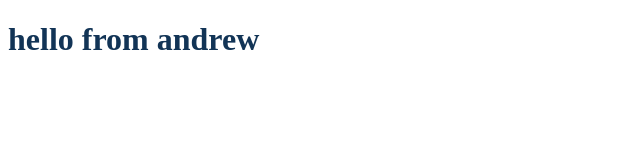
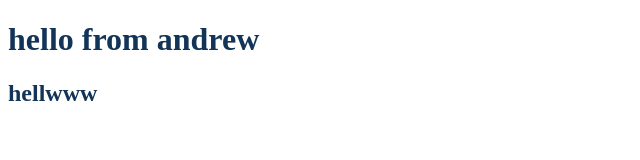
Before and after one commit to Jeremy-Min-Yang/gitpractice, a plain HTML site: page index.html in a window 1280 px wide. Shown: the whole page, without its empty margins (0-640 px from the left). Drawn offline with Linux system fonts and the light colour scheme.

Commit message:
✨ feat(index): add heading to index page   - add h2 element with "hellwww" text

```diff
--- a/index.html
+++ b/index.html
@@ -6,5 +6,6 @@
 </head>
 <body>
   <h1>hello from andrew</h1>
+  <h2> hellwww </h2>
 </body>
 </html>
```
